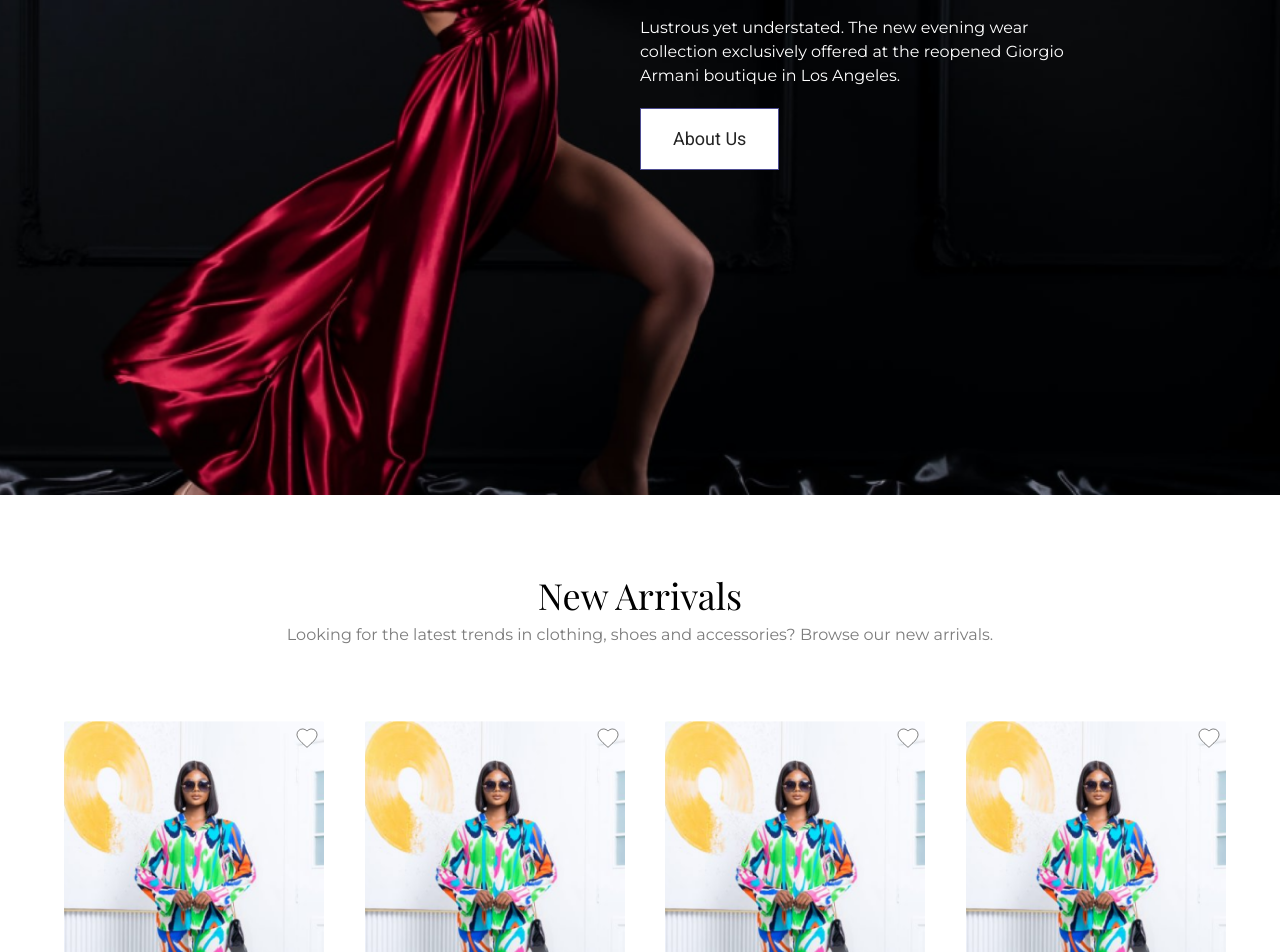
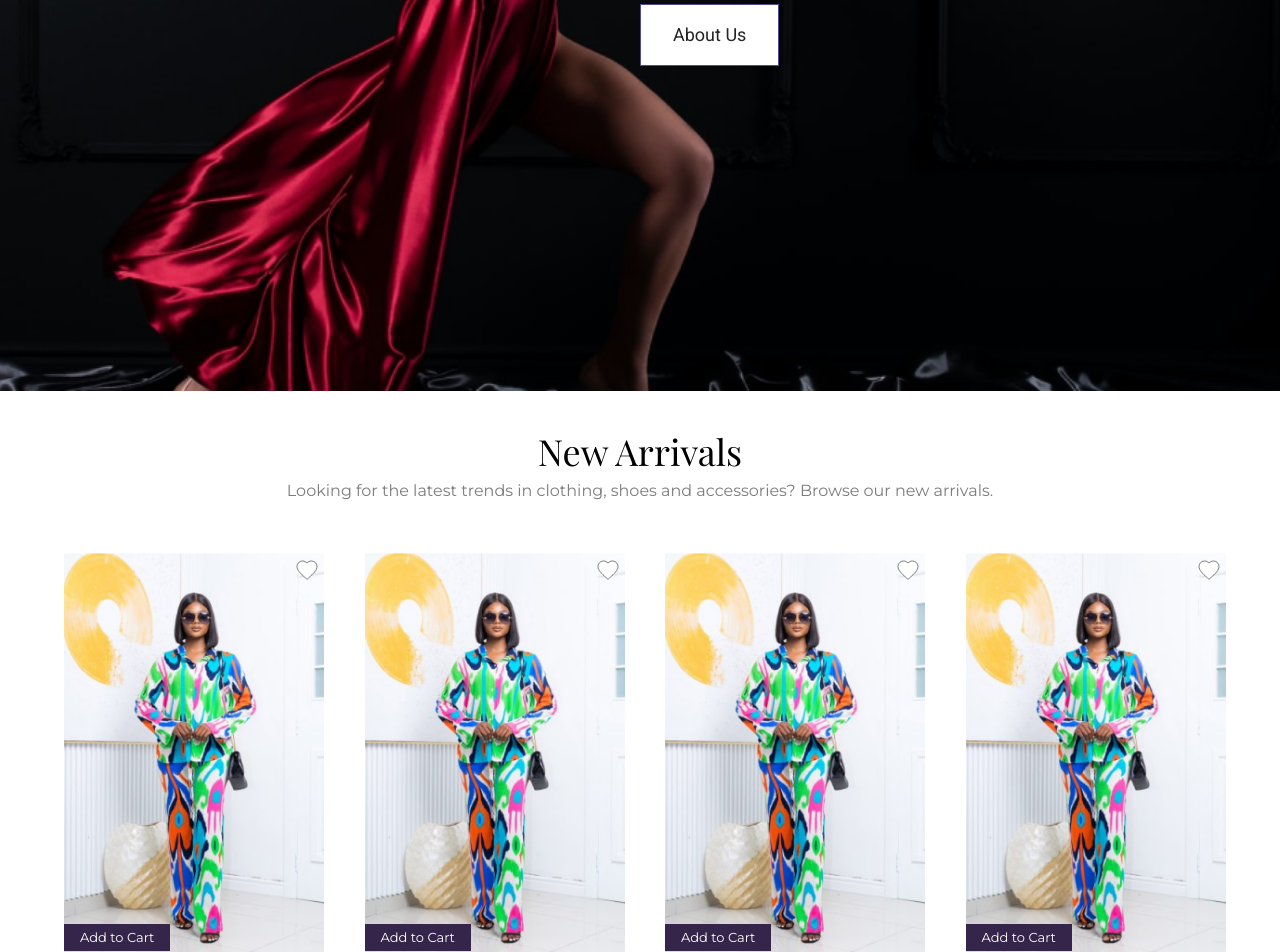
Before and after one commit to Temi-Dire/chapter40-website, a React (Vite) app: page / in a window 1280 px wide. Shown: the part 1848-2800 px from the top of the page. Built offline with nearby package versions, Linux system fonts and the light colour scheme.

Commit message:
fix: home page

```diff
--- a/src/pages/home.tsx
+++ b/src/pages/home.tsx
@@ -74,7 +74,7 @@ const Home = () => {
         </div>
       </section> */}
       <section
-        className="bg-cover bg-center w-full px-10 lg:px-[74.5px] mt-20 flex justify-center items-center lg:grid grid-cols-2 py-20 lg:h-[905px]"
+        className="bg-cover bg-center w-full px-10 lg:px-[74.5px] mt-10 flex justify-center items-center lg:grid grid-cols-2 py-20 lg:h-[905px]"
         style={{ backgroundImage: `url(${sectionImage})` }}
       >
         <div></div>
--- a/src/sections/newarrivals/index.tsx
+++ b/src/sections/newarrivals/index.tsx
@@ -38,9 +38,9 @@ const Newarrivals: React.FC<NewarrivalsProps> = ({
   ];
 
   return (
-    <div className=" lg:px-16 mt-5 sm:mt-20">
-      <div className=" px-5 w-full flex flex-col justify-center items-center gap-2 mb-6">
-        <h1 className="sm:text-4xl text-2xl font-playfair">{header}</h1>
+    <div className=" lg:px-16 mt-5 sm:mt-10">
+      <div className=" px-5 w-full text-center">
+        <h1 className="sm:text-4xl text-2xl font-playfair mb-2">{header}</h1>
         <p className="font-montserrat text-[#7C7C7C] text-sm sm:text-base">
           {desc}
         </p>
```
